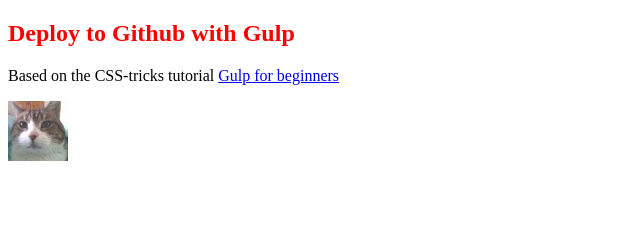
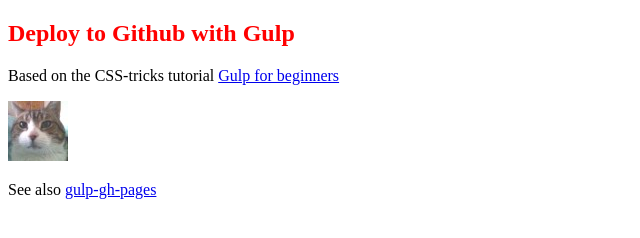
Before and after one commit to tomGdow/gulptest, a plain HTML site: page index.html in a window 1280 px wide. Shown: the whole page, without its empty margins (0-640 px from the left). Drawn offline with Linux system fonts and the light colour scheme.

Commit message:
Update 2018-05-22T20:23:00.764Z

```diff
--- a/index.html
+++ b/index.html
@@ -13,6 +13,7 @@
     </a>
     </p>
     <div><img src="./images/bonnie.jpeg" alt="Picture of a cat"></div>
+    <p>See also <a href="ref">gulp-gh-pages</a> </p>
 
     <script src="js/main.min.js"></script>
   </body>
```
